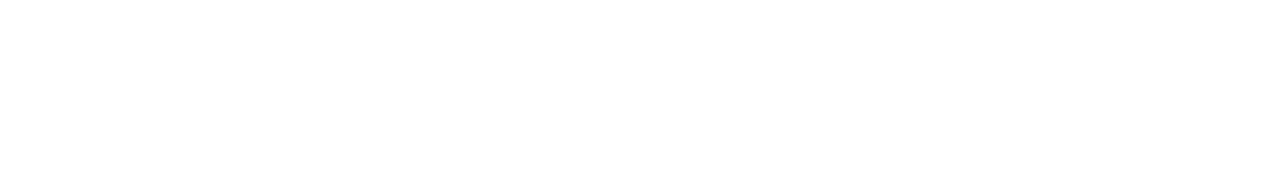
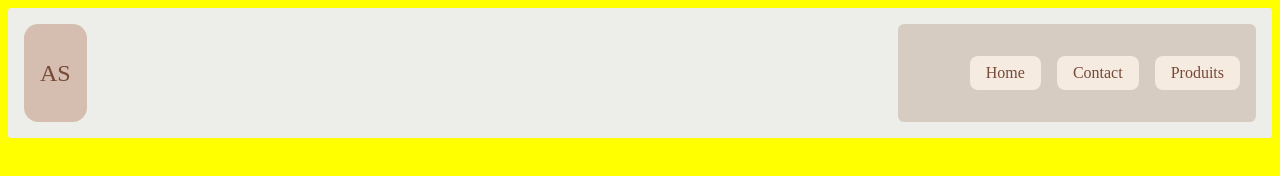
Before and after one commit to asakhaev/ingrwi31, a plain HTML site: page contact.html in a window 1280 px wide. Drawn offline with nearby package versions, Linux system fonts and the light colour scheme; files that its build step writes are made by us from their sources.

Commit message:
add header

```diff
--- a/contact.html
+++ b/contact.html
@@ -5,11 +5,25 @@
     <meta http-equiv="X-UA-Compatible" content="IE=edge">
     <meta name="viewport" content="width=device-width, initial-scale=1.0">
     <title>contact</title>
-    <link rel="stylesheet" href="">
+    <link rel="stylesheet" href="style/style.css">
   </head>
   <body>
       <div class="page">
+      <header class="header luxe">
 
+        <a href="index.html" class="logo">AS</a>
+
+        <nav class="nav-bar">
+          <ul class="nav-bar_list">
+            <li class="nav-bar_item">
+              <a href="index.html" class="nav-bar_link">Home</a></li>
+            <li class="nav-bar_item">
+              <a href="contact.html" class="nav-bar_link">Contact</a></li>
+            <li class="nav-bar_item">
+              <a href="" class="nav-bar_link">Produits</a></li>
+          </ul>
+        </nav>
+
+      </header>
       </div><!-- .page -->
-      <script src=""></script>
   </body>
--- /dev/null
+++ b/scss/_components/_header.scss
@@ -0,0 +1,37 @@
+.header.luxe {
+  padding: 1rem;
+  display: flex;
+  border-radius: 0.2rem;
+  background: #edede9;
+}
+
+.logo {
+  padding: 1rem;
+  display: flex;
+  align-items: center;
+  text-decoration: none;
+  background: #d5bdaf;
+  border-radius: 0.9rem;
+  color: #774936;
+  font-size: 24px;
+  font-weight: light;
+}
+
+.nav-bar {
+  padding: 1rem;
+  display: flex;
+  margin-left: auto;
+  gap: 1rem;
+  background: #d6ccc2;
+  border-radius: 0.4rem;
+}
+
+
+.nav-bar_link {
+  display: flex;
+  text-decoration: none;
+  padding: 0.5rem 1rem;
+  border-radius: 0.5rem;
+  color: #774936;
+  background: #f5ebe0;
+}
--- a/scss/_components/_nav-bar.scss
+++ b/scss/_components/_nav-bar.scss
@@ -1,5 +1,5 @@
 .nav-bar {
-    background-color: rgb(196, 227, 255);
+    //background-color: rgb(196, 227, 255);
     &_list {
         display: flex;
         flex-direction: column;
@@ -9,7 +9,7 @@
     }
 
     &_item {
-        background-color: silver;
+        //background-color: silver;
         list-style: none;
         @include desktopView($breackpoint) {
             max-width: 150px;
--- a/scss/style.scss
+++ b/scss/style.scss
@@ -3,6 +3,7 @@
 @import "_components/search-form";
 @import "_components/nav-bar";
 @import "_components/footer";
+@import "_components/header";
 
 body {
     background-color:$color_primaire;
```
Also changed, not shown: index.html (+1 -1 lines).
